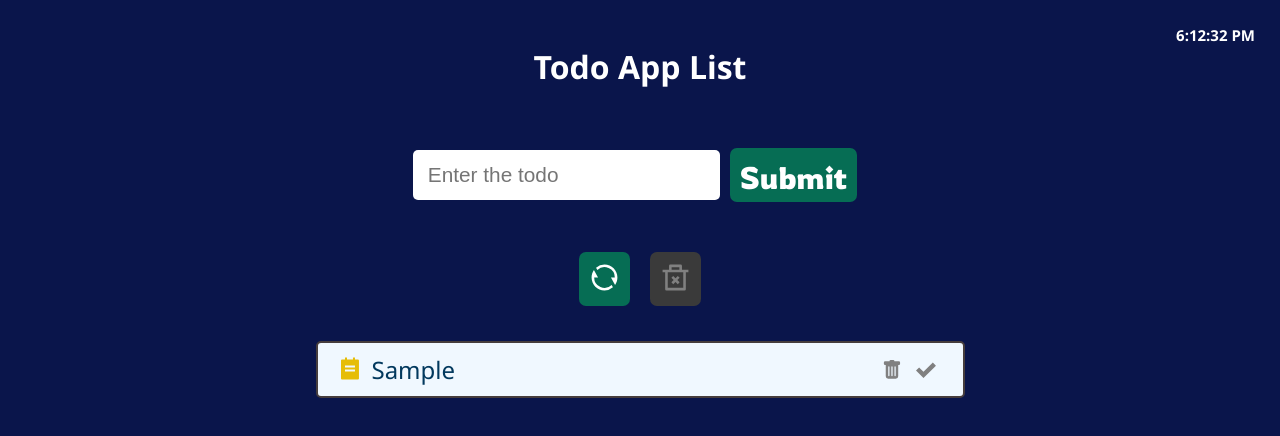
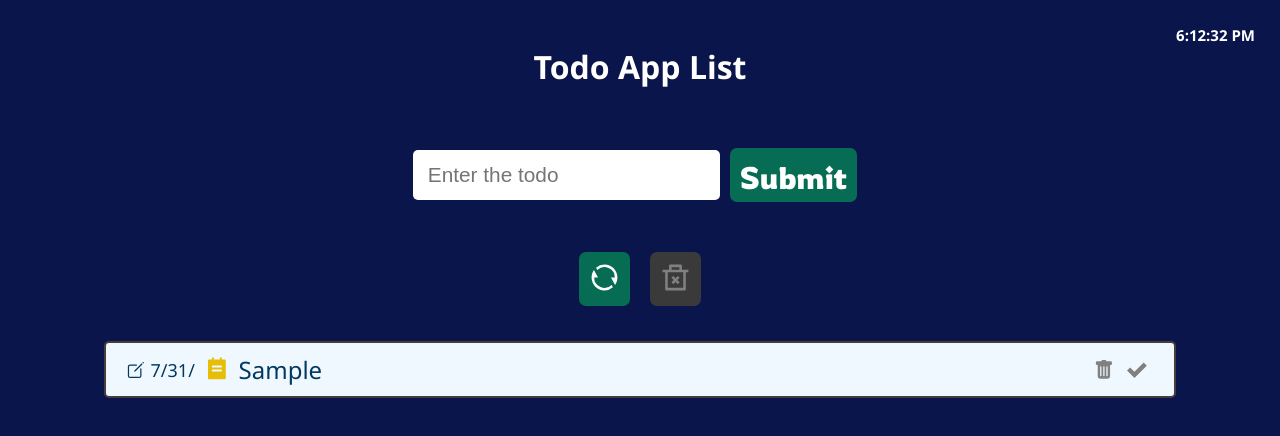
Before and after one commit to BakSnn/Todo-App-version-2.0, a React (Create React App) app: page / in a window 1280 px wide. Both pictures are taken after typing "Sample" into the empty fields and a click on the button "Submit". Shown: the top 436 px of the page. Built offline with nearby package versions, Linux system fonts and the light colour scheme.

Commit message:
added created date for todo

```diff
--- a/src/components/Todos/Todo.js
+++ b/src/components/Todos/Todo.js
@@ -1,14 +1,23 @@
-import { RiTodoFill } from 'react-icons/ri'
-import { BsTrashFill } from 'react-icons/bs'
-import { ImCheckmark } from 'react-icons/im'
-import styles from './Todo.module.css'
+import { RiTodoFill } from "react-icons/ri";
+import { BsTrashFill } from "react-icons/bs";
+import { ImCheckmark } from "react-icons/im";
+import { IoCreateOutline } from "react-icons/io5";
+
+import styles from "./Todo.module.css";
+import { useState, useEffect } from "react";
 function Todo({ todo, deleteTodo, toggleTodo }) {
+  const [createdDate, setCreatedDate] = useState(
+    new Date().toLocaleDateString()
+  );
+
   return (
     <div
       className={`${styles.todo} ${
-        todo.isCompleted ? styles.completedTodo : ''
+        todo.isCompleted ? styles.completedTodo : ""
       }`}
     >
+      <IoCreateOutline className={styles.createdDateIcon}></IoCreateOutline>
+      <span className={styles.date}>{createdDate.slice(0,5)}</span>
       <RiTodoFill className={styles.todoIcon} />
       <div className={styles.todoText}>{todo.text}</div>
       <BsTrashFill
@@ -20,6 +29,6 @@ function Todo({ todo, deleteTodo, toggleTodo }) {
         onClick={() => toggleTodo(todo.id)}
       />
     </div>
-  )
+  );
 }
-export default Todo
+export default Todo;
--- a/src/components/Todos/Todo.module.css
+++ b/src/components/Todos/Todo.module.css
@@ -8,7 +8,9 @@
   border: 2px solid rgb(70, 61, 61);
   color: rgb(2, 57, 94);
   background-color: aliceblue;
-  max-width: 50%;
+
+  max-width: 85%;
+  width: 100%;
 }
 
 .todoText {
@@ -61,3 +63,14 @@
   color: gray;
   padding: 0.7;
 }
+
+.date {
+  font-size: large;
+  color: rgb(2, 57, 94);
+  margin-left: 5px;
+  margin-right: 10px;
+  -ms-user-select: none;
+  -moz-user-select: none;
+  -webkit-user-select: none;
+  user-select: none;
+}
```
